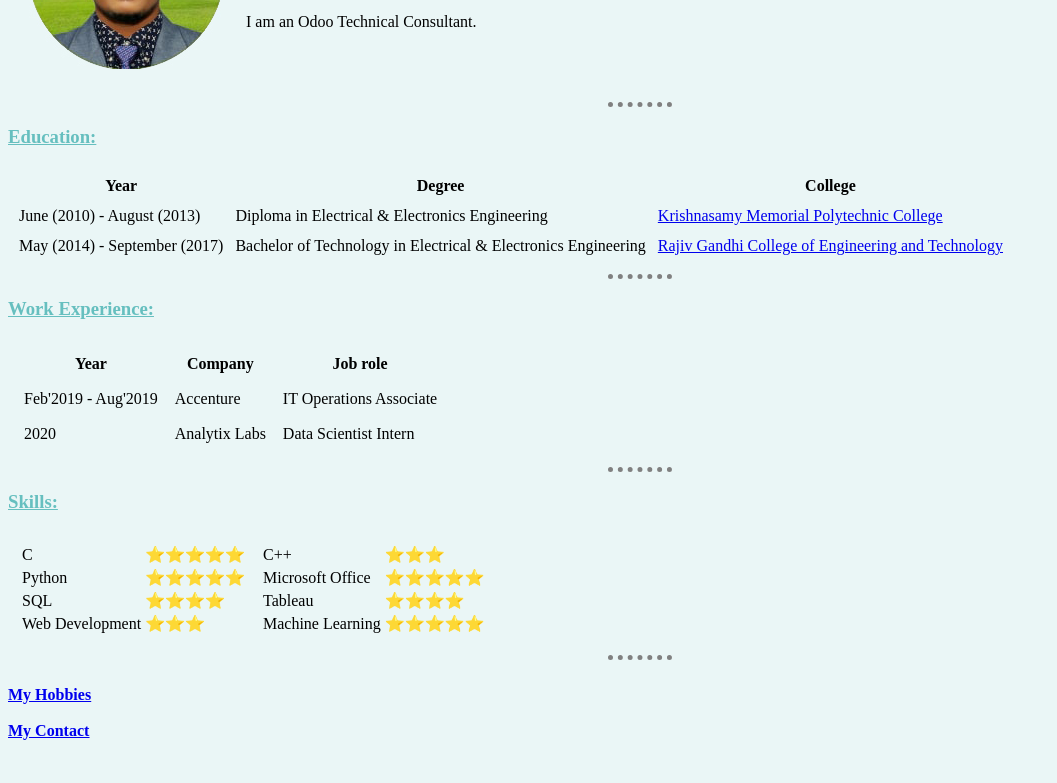
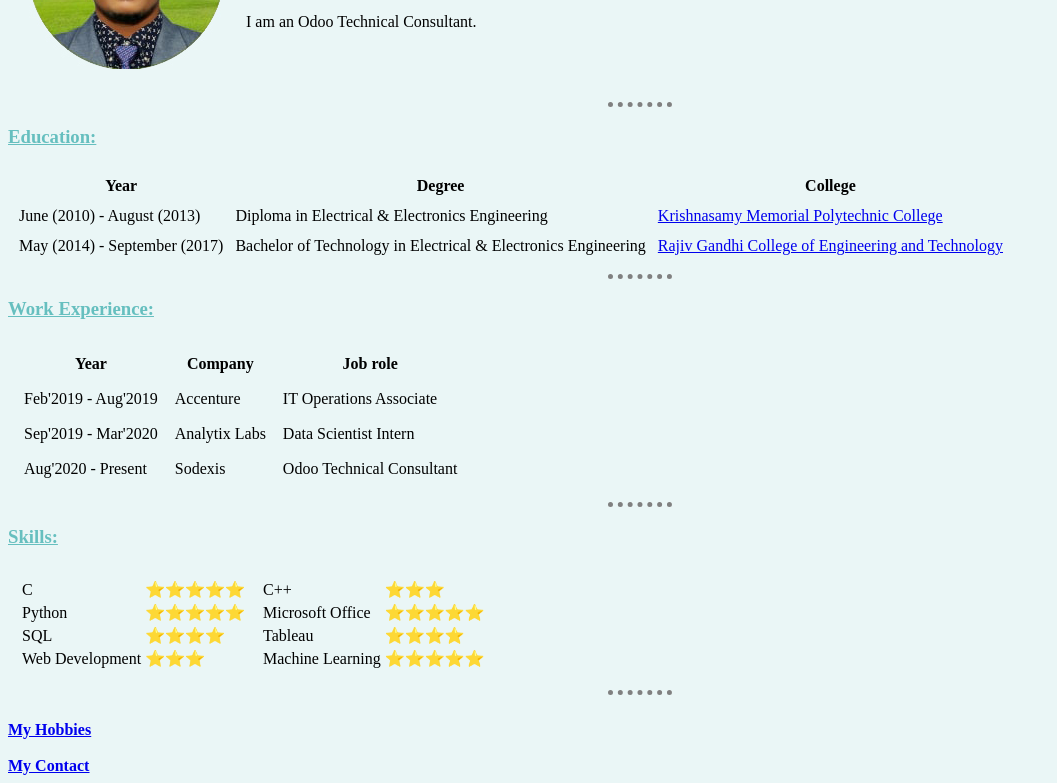
Before and after one commit to thirumalaivasan95/cv, a plain HTML site: page index.html in a window 1280 px wide. Shown: the part 155-938 px from the top of the page, without its empty margins (0-1057 px from the left). Before the commit the page ends 903 px from the top, so only its background shows below. Drawn offline with Linux system fonts and the light colour scheme.

Commit message:
Update index.html

```diff
--- a/index.html
+++ b/index.html
@@ -72,9 +72,14 @@
         <td>IT Operations Associate</td>
       </tr>
       <tr>
-        <td>2020</td>
+        <td>Sep'2019 - Mar'2020</td>
         <td>Analytix Labs</td>
         <td>Data Scientist Intern</td>
+      </tr>
+      <tr>
+        <td>Aug'2020 - Present</td>
+        <td>Sodexis</td>
+        <td>Odoo Technical Consultant</td>
       </tr>
     </tbody>
   </table>
```
